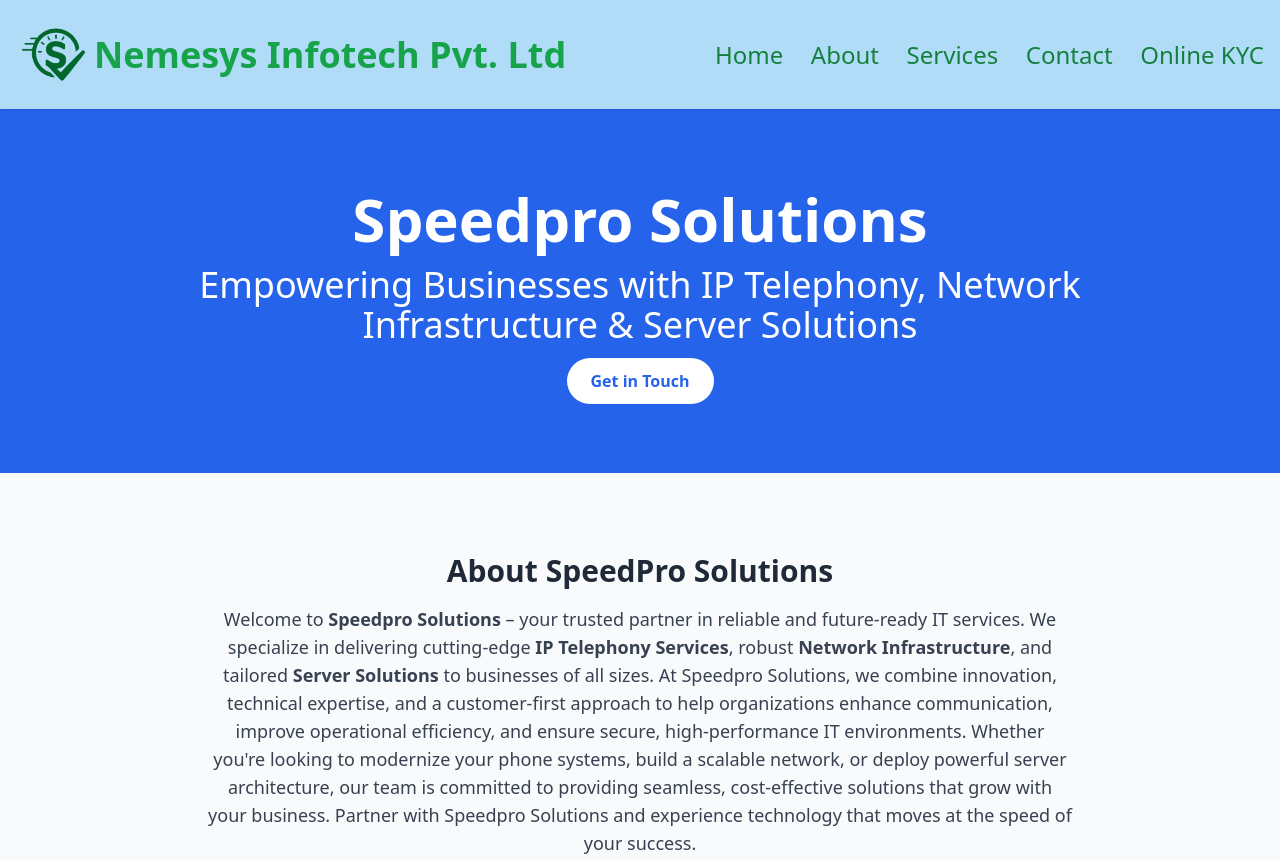
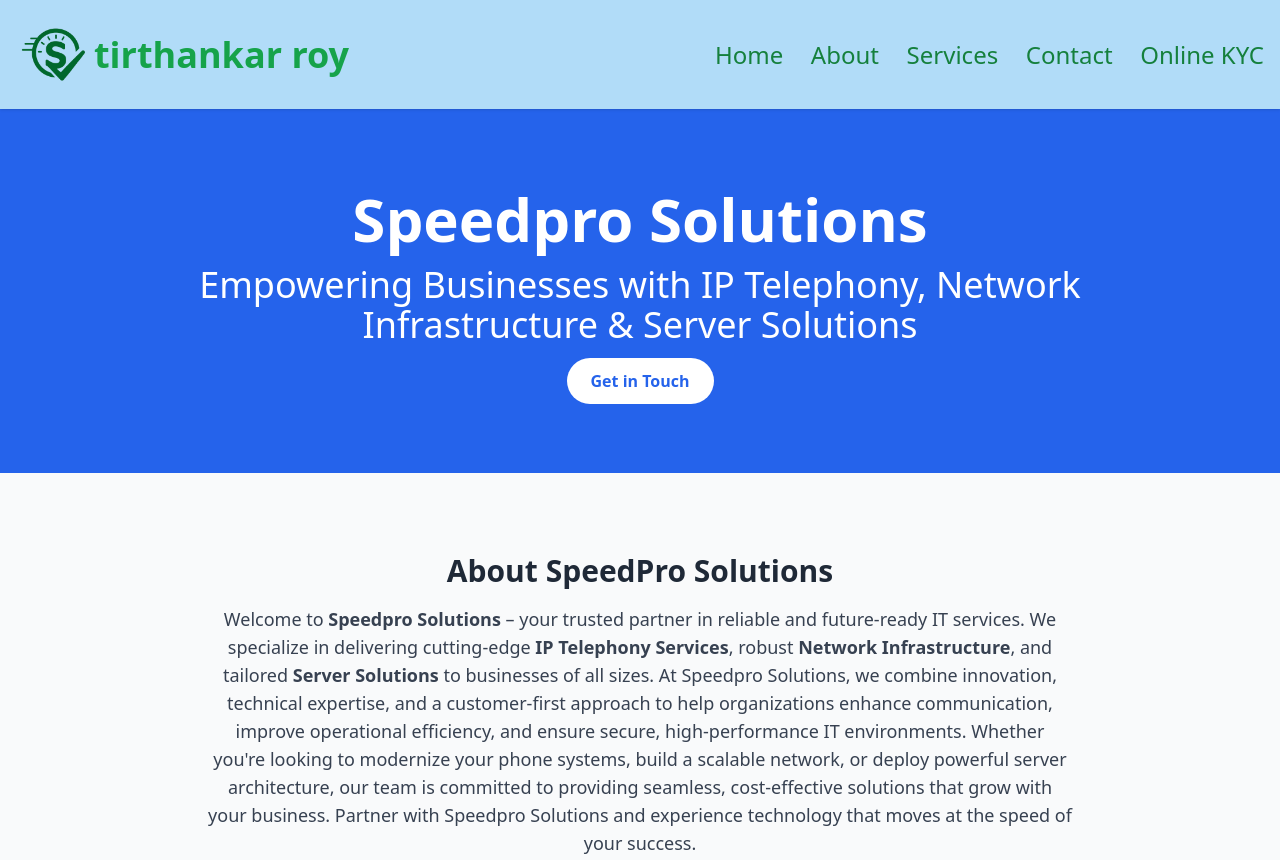
Before and after one commit to santanu603/sppedpro, a website: page index.html in a window 1280 px wide. Shown: the top 860 px of the page. Drawn offline with nearby package versions, Linux system fonts and the light colour scheme; a script that the page names is missing.

Commit message:
Update index.html

```diff
--- a/index.html
+++ b/index.html
@@ -16,7 +16,7 @@
         <a href="index.html"><table>
           <tr>
             <th><img src="images/ggg.png" alt="Italian Trulli" height="75" width="75"></th>
-            <th>Nemesys Infotech Pvt. Ltd</th>
+            <th>tirthankar roy</th>
           </tr>
         </table></div></a>
       <nav class="space-x-6 text-sm font-medium">
```
